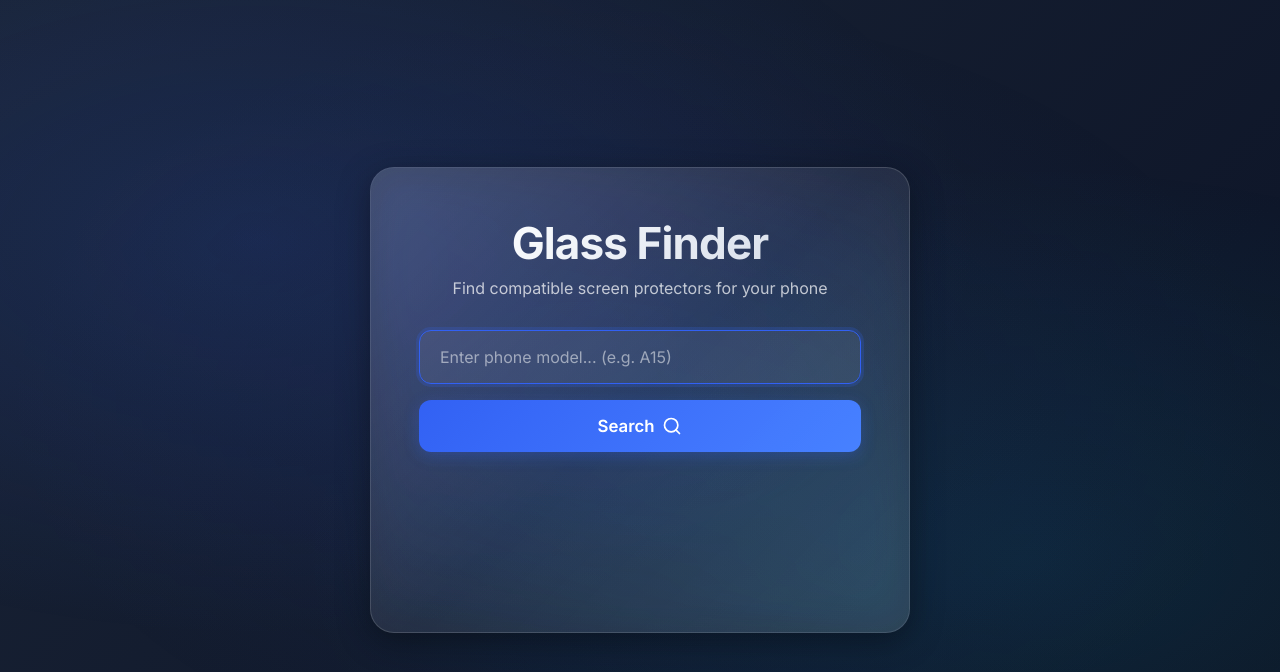
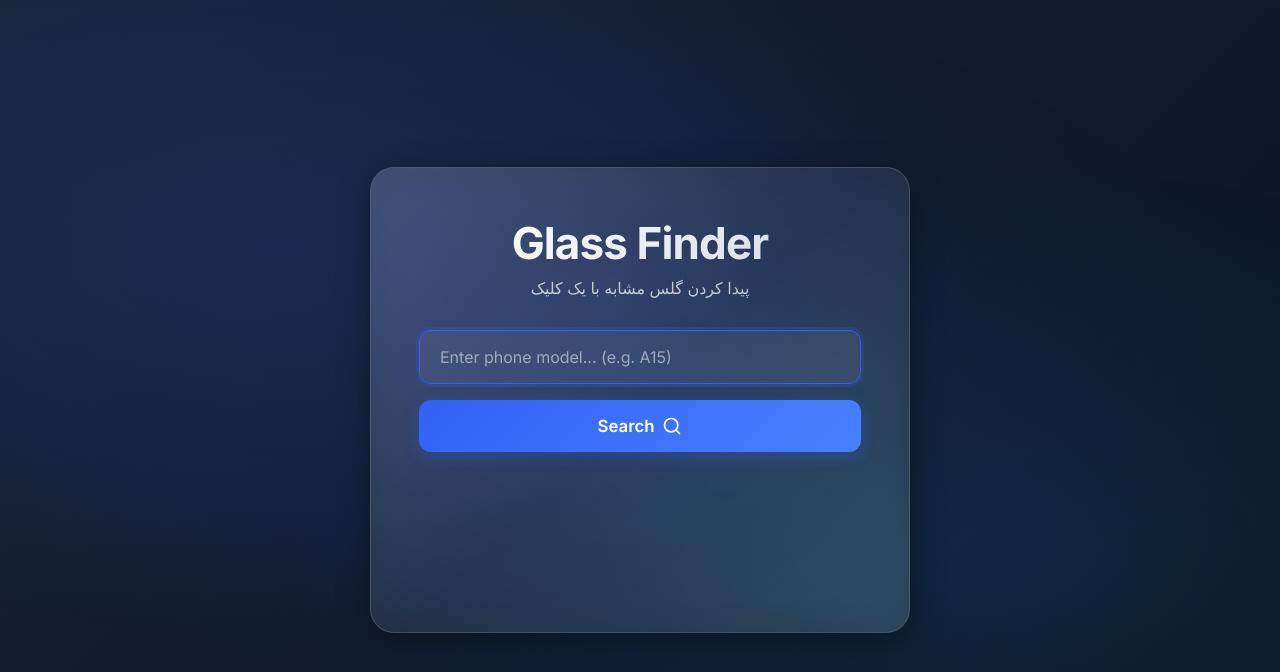
Before and after one commit to majid530/glassfinder, a website: page index.html in a window 1280 px wide. Drawn offline with Linux system fonts and the light colour scheme.

Commit message:
Updated index.html

```diff
--- a/index.html
+++ b/index.html
@@ -3,7 +3,7 @@
 <head>
   <meta charset="UTF-8">
   <meta name="viewport" content="width=device-width, initial-scale=1.0">
-  <title>Glass Finder - Screen Protector Compatibility</title>
+  <title>Glass Finder </title>
   <link rel="preconnect" href="https://fonts.googleapis.com">
   <link rel="preconnect" href="https://fonts.gstatic.com" crossorigin>
   <link href="https://fonts.googleapis.com/css2?family=Inter:wght@300;400;500;600;700&display=swap" rel="stylesheet">
@@ -379,7 +379,7 @@
   <div class="container">
     <div class="glass-card">
       <h1 class="title">Glass Finder</h1>
-      <p class="subtitle">Find compatible screen protectors for your phone</p>
+      <p class="subtitle">پیدا کردن گلس مشابه با یک کلیک</p>
 
       <div class="search-container">
         <input
```
